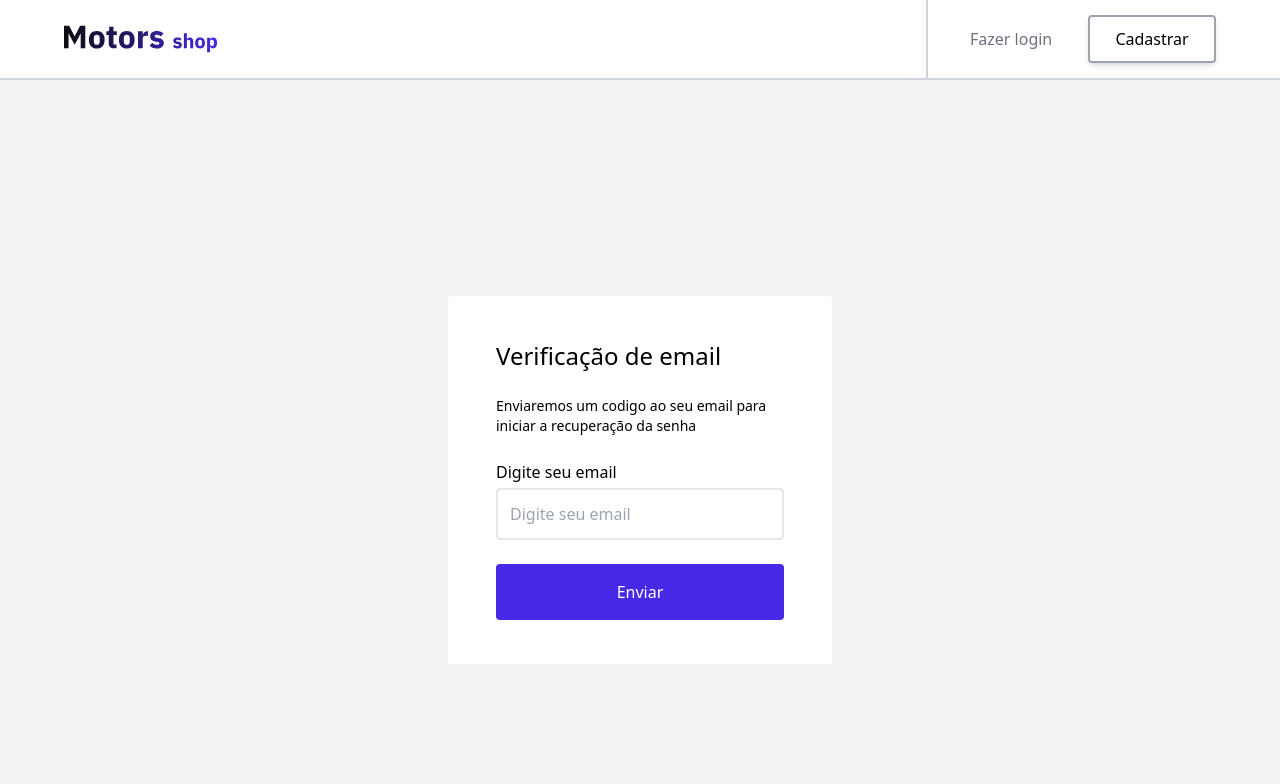
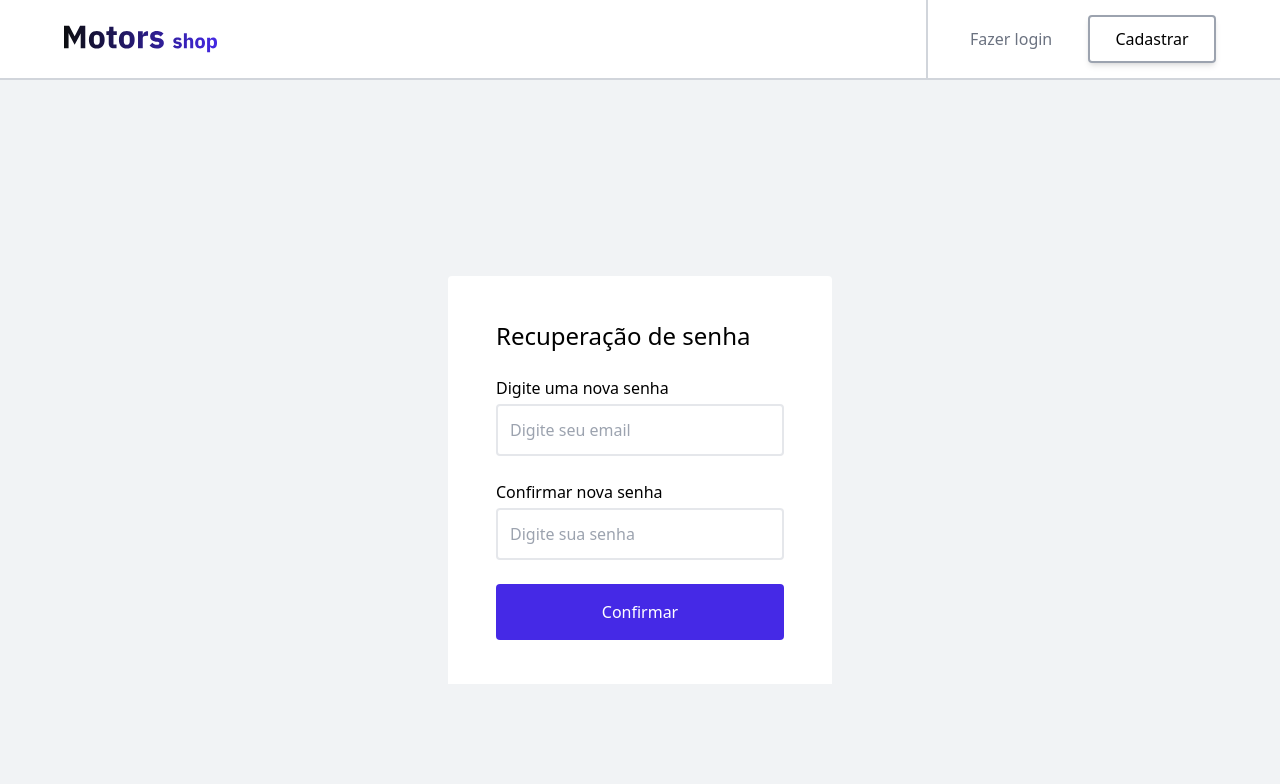
Before and after one commit to motors-shop-grupo1-t14-alex/motors-shop-front-end, a React (Vite) app: page /passwordRecovery in a window 1280 px wide. Shown: the top 784 px of the page. Built offline with nearby package versions, Linux system fonts and the light colour scheme; grey boxes are pictures that could not be loaded.

Commit message:
feat: fineshed recoveryPassword page

```diff
--- a/package.json
+++ b/package.json
@@ -18,6 +18,7 @@
         "react-dom": "^18.2.0",
         "react-hook-form": "^7.44.2",
         "react-router-dom": "^6.11.2",
+        "react-spinners": "^0.13.8",
         "react-toastify": "^9.1.3",
         "zod": "^3.21.4"
     },
--- a/src/components/loginForm/index.tsx
+++ b/src/components/loginForm/index.tsx
@@ -2,13 +2,14 @@ import { useForm } from "react-hook-form";
 import { Input } from "../input";
 import { LoginData, loginSchema } from "../../pages/loginPage/validator";
 import { zodResolver } from "@hookform/resolvers/zod";
-import { Link } from "react-router-dom";
+import { Link, NavigateFunction, useNavigate } from "react-router-dom";
 import { useContext } from "react";
 import { UserContext } from "../../contexts/userContext";
 import { Form } from "../form";
 
 export const FormLogin = (): JSX.Element => {
-    const { login } = useContext(UserContext);
+    const { login, setExist } = useContext(UserContext);
+    const navigate: NavigateFunction = useNavigate();
 
     const {
         register,
@@ -18,6 +19,11 @@ export const FormLogin = (): JSX.Element => {
         mode: "onBlur",
         resolver: zodResolver(loginSchema),
     });
+
+    const recoveryButton = () => {
+        setExist(true);
+        navigate("/passwordRecovery");
+    };
 
     return (
         <main className="bg-grey8 flex flex-col items-center justify-center h-700px mobileGG:h-screen py-8 font-medium">
@@ -61,12 +67,12 @@ export const FormLogin = (): JSX.Element => {
             </Form>
 
             <div className="flex flex-col transition-all gap-6 px-4 rounded-b bg-white justify-center items-center w-95/100 md:w-1/2 lg:w-1/3 xl:w-30/100 2xl:w-1/4 md:pb-11 md:px-12">
-                <Link
-                    to="/passwordRecovery"
+                <button
+                    onClick={recoveryButton}
                     className="text-sm opacity-80 disabled:true w-full flex justify-end items-start "
                 >
                     Esqueci minha senha
-                </Link>
+                </button>
 
                 <p>Ainda não possui conta?</p>
 
--- a/src/components/recoveryPassword/index.tsx
+++ b/src/components/recoveryPassword/index.tsx
@@ -6,8 +6,12 @@ import {
 import { zodResolver } from "@hookform/resolvers/zod";
 import { Form } from "../form";
 import { Input } from "../input";
+import { useContext } from "react";
+import { UserContext } from "../../contexts/userContext";
 
 export const RecoveryPasswordForm = (): JSX.Element => {
+    const { submitPassword } = useContext(UserContext);
+
     const {
         register,
         handleSubmit,
@@ -16,15 +20,6 @@ export const RecoveryPasswordForm = (): JSX.Element => {
         mode: "onChange",
         resolver: zodResolver(recoveryPasswordSchema),
     });
-
-    interface RecoveryPass {
-        password: string;
-        confirmPassword: string;
-    }
-
-    const submitPassword = (data: RecoveryPass) => {
-        console.log(data);
-    };
 
     return (
         <Form
--- a/src/components/registerForm/index.tsx
+++ b/src/components/registerForm/index.tsx
@@ -120,7 +120,7 @@ export const RegisterForm = (): JSX.Element => {
 
                 <section className="w-full relative flex flex-col">
                     <Input
-                        children={"CEP"}
+                        children={"CEP (somente numeros)"}
                         css="gap-1"
                         id="cep"
                         inputCSS="w-full p-3 rounded bg-white border-gray7 border-2"
--- a/src/components/validatedEmailForm/index.tsx
+++ b/src/components/validatedEmailForm/index.tsx
@@ -5,11 +5,12 @@ import {
 } from "../../pages/passwordRecoveryPage/validators";
 import { zodResolver } from "@hookform/resolvers/zod";
 import { Input } from "../input";
-import { useContext } from "react";
+import { CSSProperties, useContext } from "react";
 import { UserContext } from "../../contexts/userContext";
+import ClipLoader from "react-spinners/ClipLoader";
 
 export const FormEmail = () => {
-    const { submitMail } = useContext(UserContext);
+    const { submitMail, loading } = useContext(UserContext);
 
     const {
         register,
@@ -20,6 +21,12 @@ export const FormEmail = () => {
         resolver: zodResolver(verifyEmailSchema),
     });
 
+    const override: CSSProperties = {
+        display: "block",
+        margin: "0 auto",
+        borderColor: "white",
+    };
+
     return (
         <form
             onSubmit={handleSubmit(submitMail)}
@@ -27,7 +34,7 @@ export const FormEmail = () => {
         >
             <h2 className="text-2xl w-full">Verificação de email</h2>
             <p className="font-normal text-sm">
-                Enviaremos um codigo ao seu email para iniciar a recuperação da
+                Enviaremos um link ao seu email para iniciar a recuperação da
                 senha
             </p>
             <section className="w-full relative flex flex-col gap-1">
@@ -45,8 +52,20 @@ export const FormEmail = () => {
                 </span>
             </section>
 
-            <button className="p-4 bg-brand1 text-white rounded w-full">
-                Enviar
+            <button
+                className="p-4 bg-brand1 text-white rounded w-full"
+                disabled={loading}
+            >
+                {loading == false ? (
+                    "Enviar"
+                ) : (
+                    <ClipLoader
+                        cssOverride={override}
+                        size={20}
+                        aria-label="Loading Spinner"
+                        data-testid="loader"
+                    />
+                )}
             </button>
         </form>
     );
--- a/src/contexts/userContext/index.tsx
+++ b/src/contexts/userContext/index.tsx
@@ -1,7 +1,7 @@
 import { api } from "../../services/axios";
 import { useState, useEffect, createContext } from "react";
 import {
-    Mail,
+    RecoveryPass,
     iCode,
     iLoginData,
     iUser,
@@ -18,6 +18,7 @@ export const UserProvider = ({ children }: iUserContextProps) => {
     const [exist, setExist] = useState(false);
     const [isSubmited, setIsSubmited] = useState(false);
     const [code, setCode] = useState("");
+    const [loading, setLoading] = useState(false);
 
     const [user, setUser] = useState<iUser | null>(null);
 
@@ -43,7 +44,7 @@ export const UserProvider = ({ children }: iUserContextProps) => {
         infoUser();
     }, [navigate]);
 
-    async function login(data: iLoginData) {
+    const login = async (data: iLoginData) => {
         try {
             const response = await api.post("/login", data);
             localStorage.setItem("@TOKEN", JSON.stringify(response.data.token));
@@ -61,26 +62,55 @@ export const UserProvider = ({ children }: iUserContextProps) => {
         } catch (error) {
             console.log(error);
         }
-    }
+    };
 
-    async function registerUser(data: iRegisterData) {
+    const registerUser = async (data: iRegisterData) => {
         try {
-            const response = await api.post("/users", data);
+            const newData = {
+                email: data.email,
+                password: data.password,
+                name: data.name,
+                cpf: data.cpf,
+                cellphone: data.cellphone,
+                birth_date: data.birth_date,
+                description: data.description,
+                address: {
+                    cep: data.cep,
+                    uf: data.state,
+                    city: data.city,
+                    street: data.street,
+                    number: data.streetNumber,
+                    complement: data.complement,
+                },
+            };
+            const response = await api.post("/users", newData);
 
             console.log(response);
             navigate("/login");
         } catch (error) {
             console.log(error);
         }
-    }
+    };
 
-    function logout() {
+    const submitPassword = async (data: RecoveryPass) => {
+        const code = window.location.pathname.split("/")[2];
+        try {
+            const response = await api.patch(`/users/resetPassword/${code}`, {
+                password: data.password,
+            });
+            console.log(response.data);
+        } catch (error) {
+            console.log(error);
+        }
+    };
+
+    const logout = () => {
         localStorage.removeItem("@TOKEN");
         localStorage.removeItem("@ID");
         localStorage.removeItem("@INFOS");
         setUser(null);
         navigate("/login");
-    }
+    };
     const submitCode = (data: iCode) => {
         // console.log(data);
         if (data.code == code) {
@@ -90,28 +120,17 @@ export const UserProvider = ({ children }: iUserContextProps) => {
         }
     };
 
-    const submitMail = async (data: Mail) => {
-        const response = await api.get("/users");
-        const findEmail = response.data.find(
-            (elem: iUser) => elem.email == data.email
-        );
-
-        if (!findEmail) {
-            console.log("nao existe");
-            return;
+    const submitMail = async (data: any) => {
+        try {
+            setLoading(true);
+            const response = await api.post("/users/resetPassword", data);
+            console.log(response.data);
+            alert("Email enviado");
+        } catch (error) {
+            console.log(error);
+        } finally {
+            setLoading(false);
         }
-
-        console.log(findEmail);
-        const generateCode = `${Math.floor(Math.random() * 10)}${Math.floor(
-            Math.random() * 10
-        )}${Math.floor(Math.random() * 10)}${Math.floor(
-            Math.random() * 10
-        )}${Math.floor(Math.random() * 10)}${Math.floor(Math.random() * 10)}`;
-
-        setIsSubmited(true);
-        setCode(generateCode);
-        console.log(generateCode);
-        console.log(data);
     };
 
     return (
@@ -129,6 +148,9 @@ export const UserProvider = ({ children }: iUserContextProps) => {
                 setCode,
                 submitCode,
                 submitMail,
+                loading,
+                setLoading,
+                submitPassword,
             }}
         >
             {children}
--- a/src/pages/passwordRecoveryPage/index.tsx
+++ b/src/pages/passwordRecoveryPage/index.tsx
@@ -5,24 +5,15 @@ import { useContext } from "react";
 import { RecoveryPasswordForm } from "../../components/recoveryPassword";
 import { FormEmail } from "../../components/validatedEmailForm";
 import { UserContext } from "../../contexts/userContext";
-import { FormCodigo } from "../../components/formCodigo";
 
 export const RecoveryPassword = (): JSX.Element => {
-    const { exist, isSubmited } = useContext(UserContext);
+    const { exist } = useContext(UserContext);
 
     return (
         <>
             <Header />
             <main className="bg-grey8 flex flex-col items-center justify-center h-700px mobileGG:h-screen py-8 font-medium">
-                {exist == false ? (
-                    isSubmited == false ? (
-                        <FormEmail />
-                    ) : (
-                        <FormCodigo />
-                    )
-                ) : (
-                    <RecoveryPasswordForm />
-                )}
+                {exist == false ? <RecoveryPasswordForm /> : <FormEmail />}
             </main>
             <Footer />
         </>
--- a/src/pages/passwordRecoveryPage/validators.ts
+++ b/src/pages/passwordRecoveryPage/validators.ts
@@ -2,7 +2,10 @@ import { z } from "zod";
 
 export const recoveryPasswordSchema = z
     .object({
-        password: z.string().nonempty("Senha é obrigatória"),
+        password: z
+            .string()
+            .nonempty("Senha é obrigatória")
+            .min(8, "Senha deve ter no minimo 8 caracteres"),
         confirmPassword: z.string().nonempty("Senha é obrigatória"),
     })
     .refine((data) => data.password === data.confirmPassword, {
--- a/src/routes/index.tsx
+++ b/src/routes/index.tsx
@@ -17,7 +17,7 @@ export const MainRoutes = () => {
                 <Route path="/register" element={<RegisterPage />} />
                 <Route path="/user" element={<UserPage />} />
                 <Route
-                    path="/passwordRecovery"
+                    path="/passwordRecovery/*"
                     element={<RecoveryPassword />}
                 />
                 <Route path="*" element={<Navigate to={"/"} />} />
```
Also changed, not shown: src/contexts/userContext/types.ts (+8 -0 lines).
